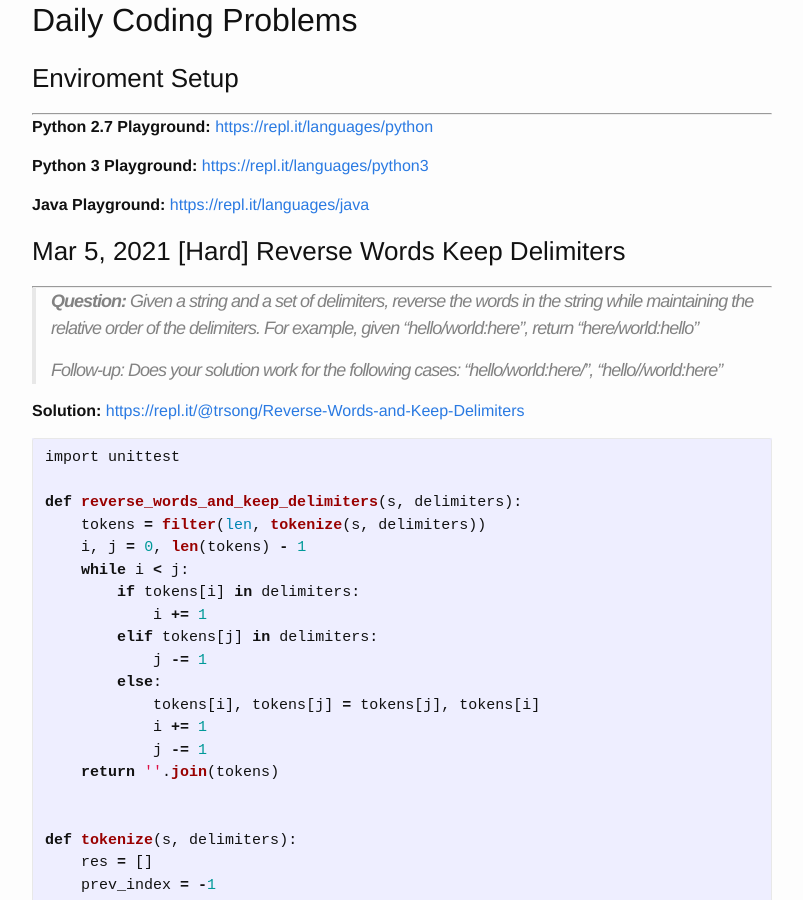
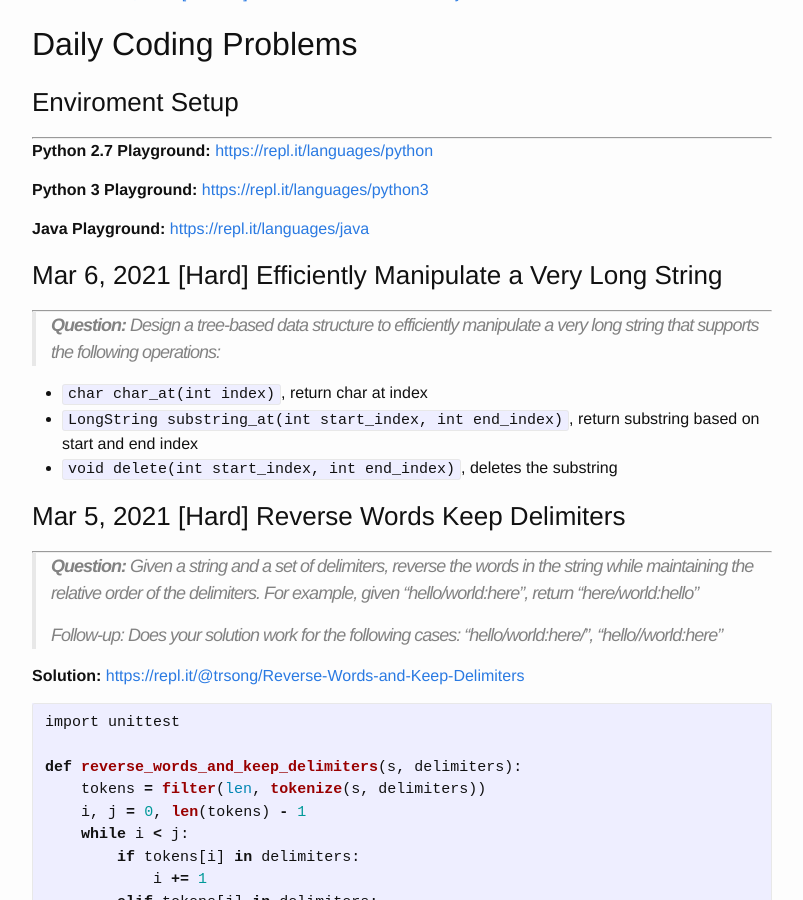
Before and after one commit to trsong/trsong.github.io, a Jekyll site: the page built from _posts/2021-02-01-DailyQuestionsFeb.md, in a window 1280 px wide and 900 px high, scrolled down 1059 px. Shown: the whole window, without its empty margins (238-1041 px from the left). Built offline with Jekyll 4.4.1, drawn with Linux system fonts in a browser that asks for light colours; some of the changed text lies outside the part shown.

Commit message:
Add Mar 6 question

```diff
--- a/_posts/2021-02-01-DailyQuestionsFeb.md
+++ b/_posts/2021-02-01-DailyQuestionsFeb.md
@@ -17,6 +17,15 @@ categories: Python/Java
 **Python 3 Playground:** [https://repl.it/languages/python3](https://repl.it/languages/python3)
 
 **Java Playground:** [https://repl.it/languages/java](https://repl.it/languages/java)
+
+
+### Mar 6, 2021 \[Hard\] Efficiently Manipulate a Very Long String
+---
+> **Question:** Design a tree-based data structure to efficiently manipulate a very long string that supports the following operations:
+
+- `char char_at(int index)`, return char at index
+- `LongString substring_at(int start_index, int end_index)`, return substring based on start and end index
+- `void delete(int start_index, int end_index)`, deletes the substring
 
 
 ### Mar 5, 2021 \[Hard\] Reverse Words Keep Delimiters
```
